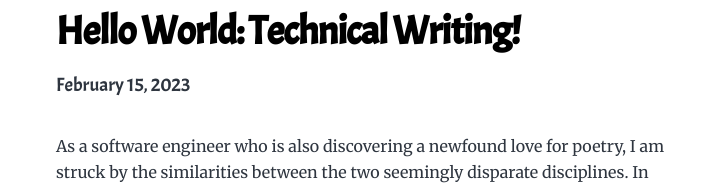
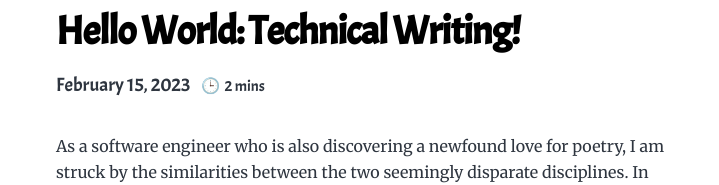
Before and after one commit to geekreflex/geekreflex-blog, a Gatsby site: page /hello-world-technical-writing/ in a window 1280 px wide. Shown: the part 138-323 px from the top of the page, without its empty margins (268-987 px from the left). Built offline with nearby package versions, Linux system fonts and the light colour scheme; Gatsby itself is replaced by a stand-in of ours.

Commit message:
reading time to blog-template

```diff
--- a/src/components/time.js
+++ b/src/components/time.js
@@ -4,7 +4,7 @@ import { calculateReadingTime } from "../utils/readingTime"
 const Time = ({ text }) => {
   return (
     <small style={{ marginLeft: "10px" }}>
-      <span>{"🕒" || "⏰"}</span>
+      <span style={{ marginRight: "5px" }}>{"🕒" || "⏰"}</span>
       <span>{text && calculateReadingTime(text)}</span>
     </small>
   )
--- a/src/templates/blog-post.js
+++ b/src/templates/blog-post.js
@@ -4,6 +4,7 @@ import { Link, graphql } from "gatsby"
 import Bio from "../components/bio"
 import Layout from "../components/layout"
 import Seo from "../components/seo"
+import Time from "../components/time"
 
 const BlogPostTemplate = ({
   data: { previous, next, site, markdownRemark: post },
@@ -20,7 +21,12 @@ const BlogPostTemplate = ({
       >
         <header>
           <h1 itemProp="headline">{post.frontmatter.title}</h1>
-          <p>{post.frontmatter.date}</p>
+          <div style={{ display: "flex", alignItems: "center" }}>
+            <p>{post.frontmatter.date}</p>
+            <p>
+              <Time text={post.html} />
+            </p>
+          </div>
         </header>
         <section
           dangerouslySetInnerHTML={{ __html: post.html }}
```
